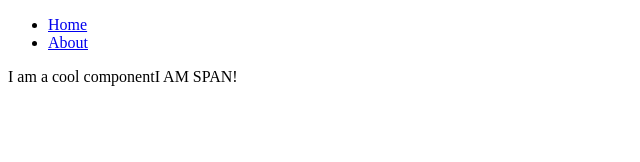
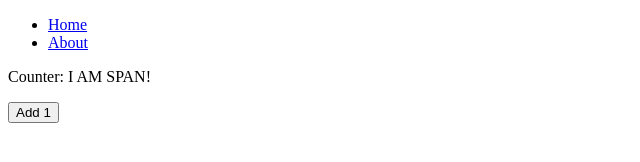
Before and after one commit to Battlertrunks/Frontend-Framework-Project, a website: page index.html in a window 1280 px wide. Shown: the whole page, without its empty margins (0-640 px from the left). Drawn offline with Linux system fonts and the light colour scheme.

Commit message:
Refactors the name of the methods   - Adds JSDoc to add clarity to what the methods are doing and type enforcement   - Adds another element of button to prepare for creating a custom event listener when using onClick   - Next plan is to find a way to parse straight from HTML to add attributes like "onClick"=...

```diff
--- a/index.html
+++ b/index.html
@@ -18,6 +18,5 @@
     <div id="app"></div>
   </main>
   <script type="module" src="index.js"></script>
-  <script type="module" src="app.js"></script>
 </body>
 </html>
--- a/index.js
+++ b/index.js
@@ -1,37 +1,50 @@
-function createElement(tagName, props, children) {
+/**
+ * Recursively apply the elements from the component to the parent element of the component
+ * @param {string} tagName - The HTML element to be used on the specific tree
+ * @param {Object} props - Props the element would contain
+ * @param {Object[]} children - Child element(s) of the parent element (if any)
+ * @returns {Object} - The element that was constructed
+ */
+function applyNode(tagName, props, children) {
   if (tagName) {
-    console.log(tagName, props, children)
-
     const tagElement = document.createElement(tagName);
 
+    // If the element contains text in the attribute, add text to the element
     if (props.text) {
-      const textNode = document.createTextNode(props.text);
-      tagElement.append(textNode);
+      tagElement.append(applyingNodeText(props.text));
     }
 
     for (const child of children) {
-      console.log(child, child.attributes, child.children)
-      const childElement = createElement(child.parent, child.attributes, child.children);
-      console.log(childElement);
+      // Recursively create the child element, its attributes, and recursively for the children too
+      const childElement = applyNode(child.parent, child.attributes, child.children);
       tagElement.appendChild(childElement);
     }
 
+    // Return the Node tree to then be rendered to the user
     return tagElement;
   }
 }
 
-function createTextElement(text) {
-
+/**
+ * Apply text to the node if they have text within their properties
+ * @param {string} text - The text that will be appended to the element
+ * @returns {Object} - The text that is created from the text node
+ */
+function applyingNodeText(text) {
+  return document.createTextNode(text);
 }
 
-// TODO Make the renderer!!!
+/**
+ * Apply the elements to form the node tree of the DOM to then be rendered to the page
+ * @param {Object} component - The tree to build to the DOM
+ */
 function render(component) {
-  console.log(component)
   const dom = document.getElementById("app");
 
-  const formattedDOM = createElement(component.parent, component.attributes, component.children);
-  console.log(formattedDOM);
+  const formattedDOM = applyNode(component.parent, component.attributes, component.children);
 
+  // TODO:
+  // Will come back to this since we could have more than one component at a time
   dom.append(formattedDOM)
 }
 
@@ -45,7 +58,7 @@ const CoolComponent = () => {
       {
         parent: "p",
         attributes: {
-          text: "I am a cool component"
+          text: "Counter: "
         },
         children: [
           {
@@ -57,6 +70,14 @@ const CoolComponent = () => {
           }
         ]
       },
+      {
+        parent: "button",
+        attributes: {
+          text: "Add 1"
+          // Need to make a event listener to track button clicks
+        },
+        children: []
+      }
     ]
   }
 }
@@ -64,6 +85,8 @@ const CoolComponent = () => {
 const componentData = CoolComponent();
 render(componentData);
 
+
+// -------- Planning -----------
 // Store element component
 // render onto the root element
 
--- a/package.json
+++ b/package.json
@@ -8,5 +8,8 @@
     "test": "echo \"Error: no test specified\" && exit 1"
   },
   "author": "Gavin Szczesniak",
-  "license": "ISC"
+  "license": "ISC",
+  "dependencies": {
+    "jsdoc": "^4.0.4"
+  }
 }
```
Also changed, not shown: 1 other file.
